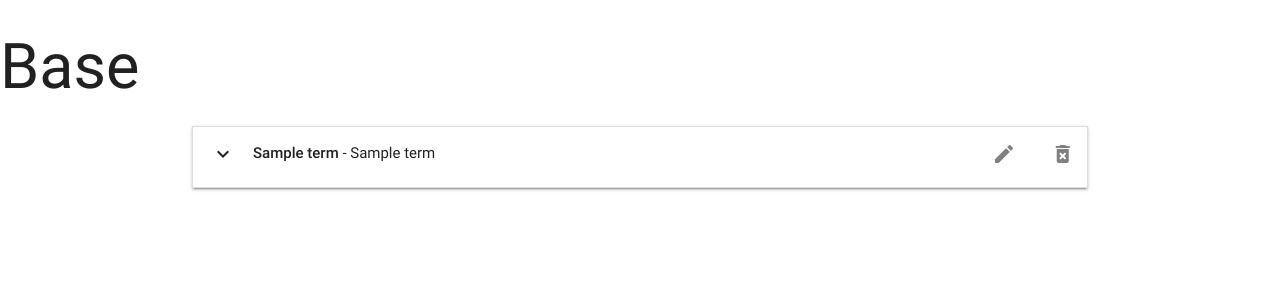
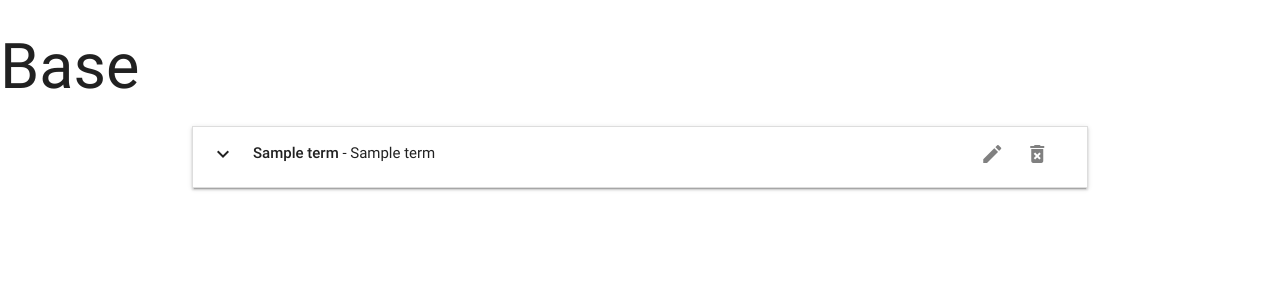
Before and after one commit to kescardoso/cryptopedia, a Flask app: page / in a window 1280 px wide. Shown: the top 300 px of the page. Run offline with Flask 2, Linux system fonts and the light colour scheme; a database or web service that is not in the repository returns one stand-in record (values such as "Sample title"); some libraries are stand-ins or nearby versions.

Commit message:
Style and unite edit/delete button on glossary view

```diff
--- a/static/css/style.css
+++ b/static/css/style.css
@@ -2,7 +2,7 @@
 .btns-glo {
     justify-content: space-between;
     position: absolute;
-    right: 14%;
+    right: 16%;
 }
 
 /* fix buttons dimensions on glossary view */
--- a/templates/terms.html
+++ b/templates/terms.html
@@ -19,15 +19,10 @@
                         <strong>{{term.term_name}}</strong> - {{term.category_name}}
                     </div>
                     <div class="btns-glo">
-                        <!-- Edit Button -->
+                        <!-- Edit and Delete Button -->
                         <a href="{{ url_for('edit_term', term_id=term._id) }}"
-                            class="waves-effect waves-teal btn-small">
-                            <i class="material-icons prefix">edit</i>
-                        </a>
-                        <!-- Delete Button -->
-                        <a href="{{ url_for('delete_term', term_id=term._id) }}"
-                            class="waves-effect waves-teal btn-small">
-                            <i class="material-icons prefix">delete_forever</i>
+                            class="waves-effect btn-small">
+                            <i class="material-icons">edit</i><i class="material-icons">delete_forever</i>
                         </a>
                     </div>
                 </div>
```
